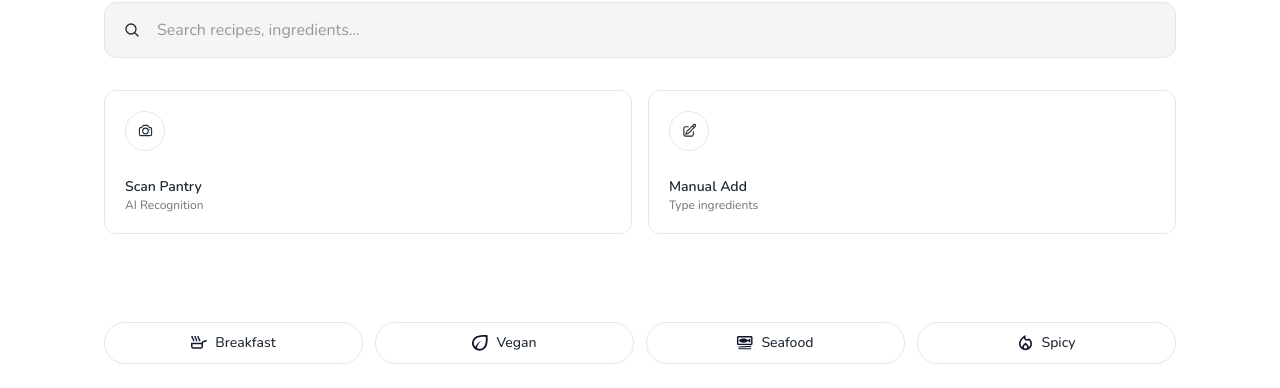
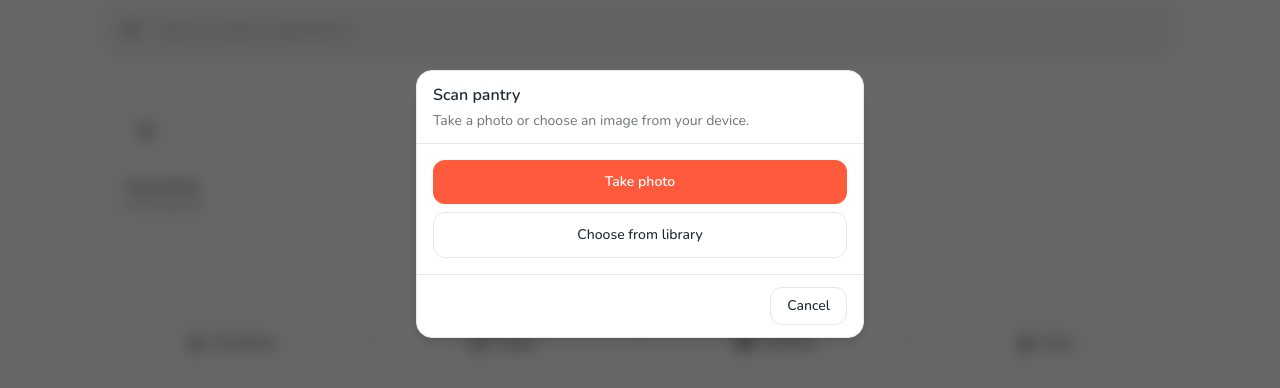
Before and after one commit to SobaSkee/AGame-ServeUP, a React (Vite) app in the folder frontend/: page / in a window 1280 px wide. Both pictures are taken after a click on the button "Scan pantry". Shown: the part 196-584 px from the top of the page. Built offline with nearby package versions, Linux system fonts and the light colour scheme.

Commit message:
feat: add camera button functionality

```diff
--- /dev/null
+++ b/frontend/src/components/home/PantryCameraModal.tsx
@@ -0,0 +1,100 @@
+import { useEffect, useId, useRef } from 'react'
+
+type Props = {
+  open: boolean
+  onClose: () => void
+  onCapture: (file: File) => void
+}
+
+export default function PantryCameraModal({ open, onClose, onCapture }: Props) {
+  const titleId = useId()
+  const uploadRef = useRef<HTMLInputElement>(null)
+  const cameraRef = useRef<HTMLInputElement>(null)
+
+  useEffect(() => {
+    if (!open) return
+    const onKey = (e: KeyboardEvent) => e.key === 'Escape' && onClose()
+    window.addEventListener('keydown', onKey)
+    return () => window.removeEventListener('keydown', onKey)
+  }, [open, onClose])
+
+  const onFile = (e: React.ChangeEvent<HTMLInputElement>) => {
+    const f = e.target.files?.[0]
+    e.target.value = ''
+    if (f) {
+      onCapture(f)
+      onClose()
+    }
+  }
+
+  if (!open) return null
+
+  return (
+    <div
+      className="fixed inset-0 z-50 flex items-center justify-center bg-black/60 p-4 backdrop-blur-sm"
+      role="dialog"
+      aria-modal="true"
+      aria-labelledby={titleId}
+      onClick={(e) => e.target === e.currentTarget && onClose()}
+    >
+      <div
+        className="w-full max-w-md rounded-2xl border border-border bg-background shadow-lg"
+        onClick={(e) => e.stopPropagation()}
+      >
+        <div className="border-b border-border px-4 py-3">
+          <h2 id={titleId} className="text-base font-semibold text-text">
+            Scan pantry
+          </h2>
+          <p className="mt-1 text-sm text-text/65">
+            Take a photo or choose an image from your device.
+          </p>
+        </div>
+
+        <div className="flex flex-col gap-2 p-4">
+          <button
+            type="button"
+            className="rounded-xl bg-primary px-4 py-3 text-sm font-semibold text-white hover:opacity-95"
+            onClick={() => cameraRef.current?.click()}
+          >
+            Take photo
+          </button>
+          <button
+            type="button"
+            className="rounded-xl border border-border bg-background px-4 py-3 text-sm font-medium text-text hover:bg-surface"
+            onClick={() => uploadRef.current?.click()}
+          >
+            Choose from library
+          </button>
+
+          <input
+            ref={uploadRef}
+            type="file"
+            accept="image/*"
+            className="sr-only"
+            tabIndex={-1}
+            onChange={onFile}
+          />
+          <input
+            ref={cameraRef}
+            type="file"
+            accept="image/*"
+            capture="environment"
+            className="sr-only"
+            tabIndex={-1}
+            onChange={onFile}
+          />
+        </div>
+
+        <div className="flex justify-end border-t border-border px-4 py-3">
+          <button
+            type="button"
+            className="rounded-xl border border-border bg-background px-4 py-2 text-sm font-medium text-text hover:bg-surface"
+            onClick={onClose}
+          >
+            Cancel
+          </button>
+        </div>
+      </div>
+    </div>
+  )
+}
--- a/frontend/src/components/home/QuickActionCards.tsx
+++ b/frontend/src/components/home/QuickActionCards.tsx
@@ -1,11 +1,32 @@
+import { useState } from 'react'
 import { CameraIcon, PencilSquareIcon } from '@heroicons/react/24/outline'
+import PantryCameraModal from './PantryCameraModal'
 
-export default function QuickActionCards() {
+type Props = {
+  /** Called when the user captures or uploads a pantry photo from Scan Pantry. */
+  onPantryImage?: (file: File) => void
+}
+
+export default function QuickActionCards({ onPantryImage }: Props) {
+  const [cameraOpen, setCameraOpen] = useState(false)
+
+  const handlePantryFile = (file: File) => {
+    onPantryImage?.(file)
+  }
+
   return (
     <div className="flex w-full flex-row gap-3 md:gap-4">
+      <PantryCameraModal
+        open={cameraOpen}
+        onClose={() => setCameraOpen(false)}
+        onCapture={handlePantryFile}
+      />
+
       <button
         type="button"
+        onClick={() => setCameraOpen(true)}
         className="flex h-32 min-h-0 min-w-0 flex-1 flex-col justify-between rounded-xl border border-border bg-background p-5 text-left transition-colors hover:bg-surface md:h-36"
+        aria-label="Scan pantry"
       >
         <div className="flex size-10 items-center justify-center rounded-full border border-border bg-background text-text">
           <CameraIcon className="size-[15px]" strokeWidth={1.75} aria-hidden />
--- /dev/null
+++ b/package.json
@@ -0,0 +1,5 @@
+{
+  "dependencies": {
+    "@heroicons/react": "^2.2.0"
+  }
+}
```
Also changed, not shown: 2 other files (tests, documents, lock files or other folders).
